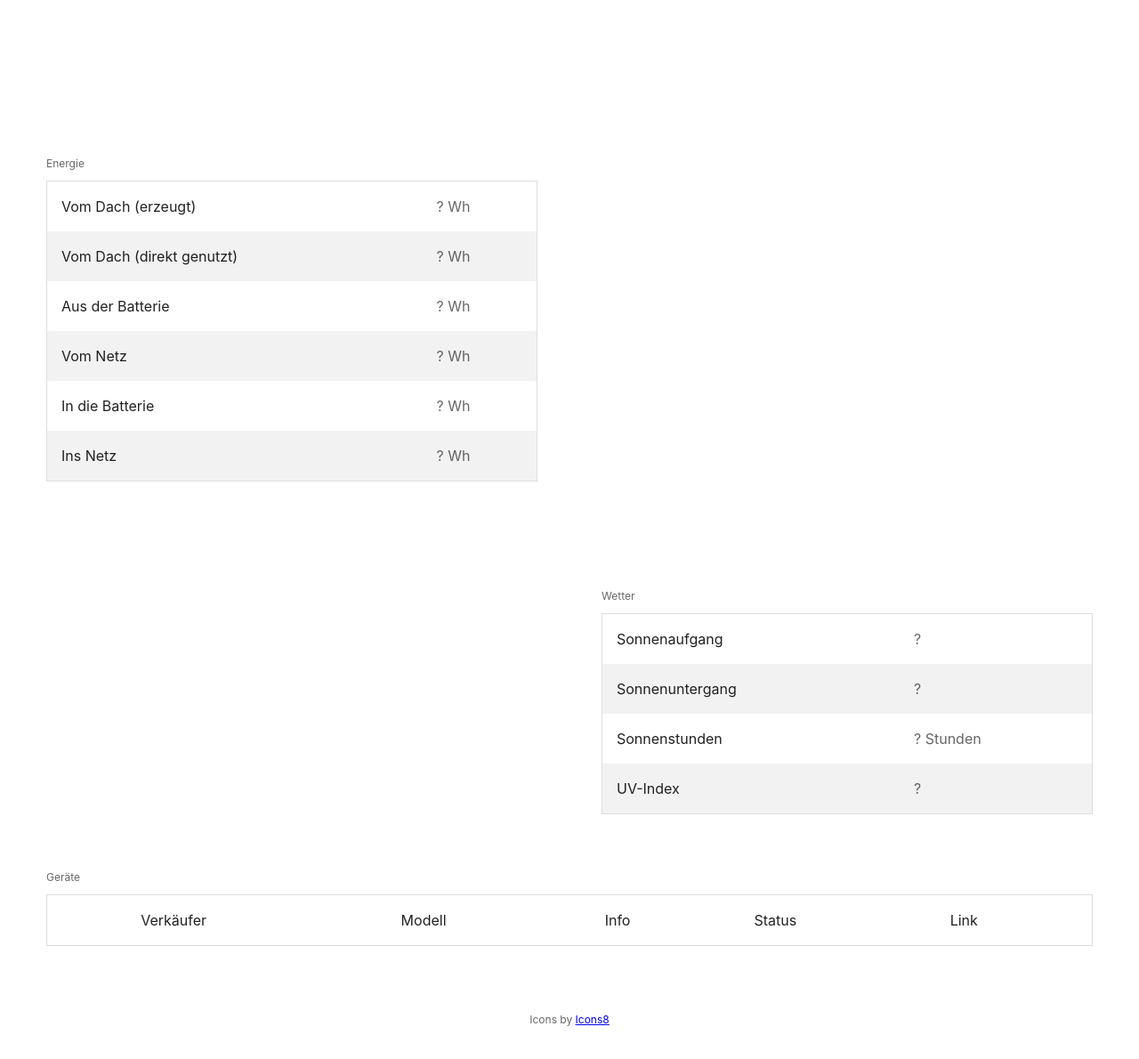
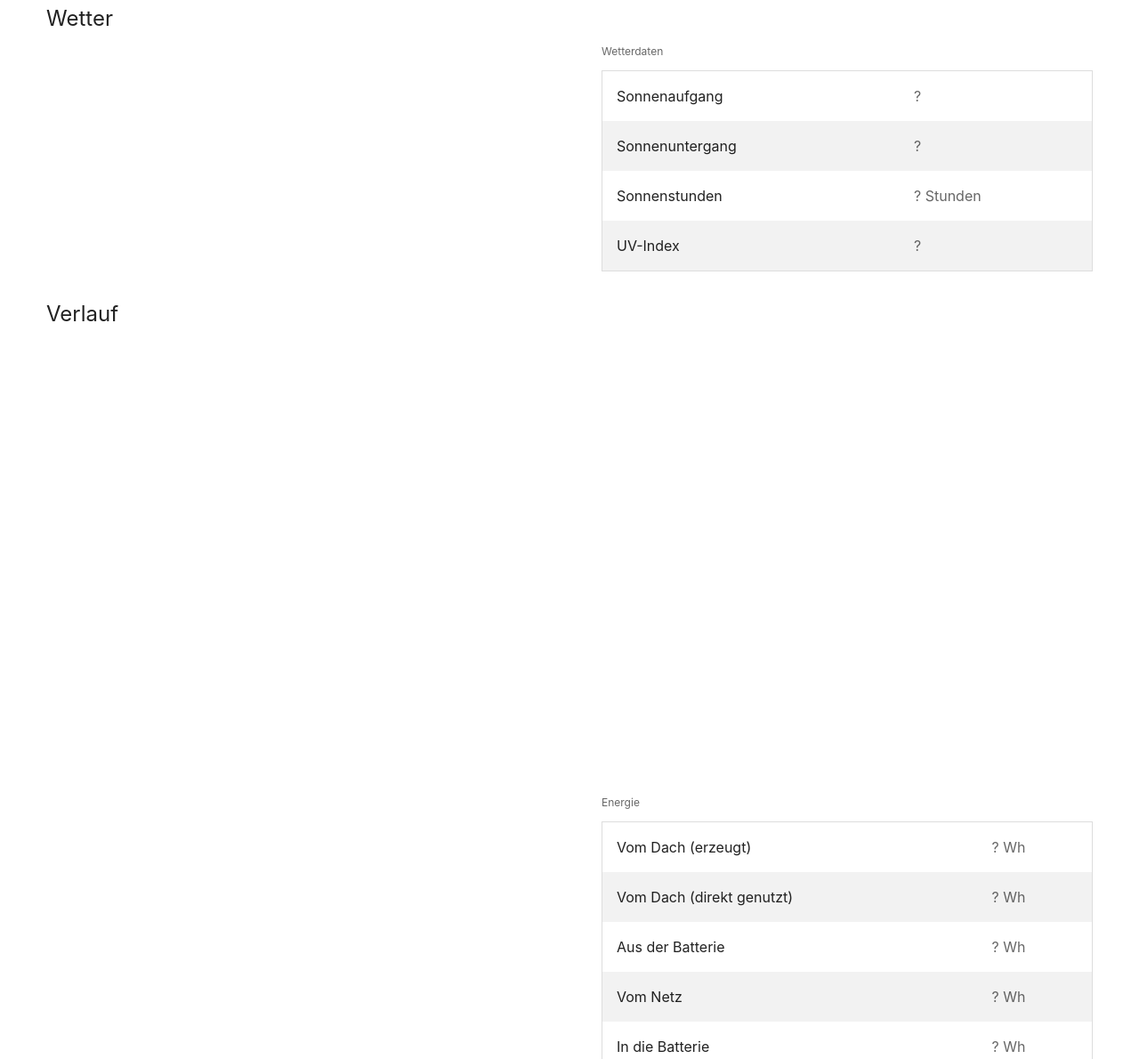
Before and after one commit to Domi04151309/SMA, a website: page public/index.html in a window 1280 px wide. Shown: the part 501-1691 px from the top of the page at 89% size. Drawn offline with Linux system fonts and the light colour scheme.

Commit message:
Restructure layout

```diff
--- a/public/components/history-charts.js
+++ b/public/components/history-charts.js
@@ -89,7 +89,7 @@ export class HistoryCharts {
         datasets: [
           {
             chartType: 'line',
-            name: 'Batterie',
+            name: 'Batterieladung',
             values: json.map(item => item.batteryPercentage ?? 0)
           }
         ],
--- a/public/components/weather-section.js
+++ b/public/components/weather-section.js
@@ -50,7 +50,8 @@ export class WeatherSection {
       },
       lineOptions: {
         hideDots: 1,
-        regionFill: 1
+        regionFill: 1,
+        spline: 1
       },
       title: 'Wetterverlauf',
       tooltipOptions: {
--- a/public/index.html
+++ b/public/index.html
@@ -14,6 +14,8 @@
       <h1>Solarenergie</h1>
     </header>
     <main>
+      <h2>Echtzeit-Übersicht</h2>
+      <div class="grid-1-2">
         <div id="diagram">
           <div></div>
           <div></div>
@@ -46,9 +48,38 @@
             <small>Netz</small>
           </div>
         </div>
+      </div>
+      <h2>Wetter</h2>
+      <div class="grid-1-2">
+        <div id="weather-chart"></div>
+        <div id="weather">
+          <h3>Wetterdaten</h3>
+          <table>
+            <tr>
+              <th>Sonnenaufgang</th>
+              <td id="sunrise">?</td>
+            </tr>
+            <tr>
+              <th>Sonnenuntergang</th>
+              <td id="sunset">?</td>
+            </tr>
+            <tr>
+              <th>Sonnenstunden</th>
+              <td><span id="sun-hours">?</span> Stunden</td>
+            </tr>
+            <tr>
+              <th>UV-Index</th>
+              <td id="uv-index">?</td>
+            </tr>
+          </table>
+        </div>
+      </div>
+      <h2>Verlauf</h2>
+      <div class="grid-1-2">
         <div id="history-chart"></div>
+        <div id="battery-chart"></div>
         <div id="energy">
-        <h2>Energie</h2>
+          <h3>Energie</h3>
           <table>
             <tr>
               <th>Vom Dach (erzeugt)</th>
@@ -76,32 +107,14 @@
             </tr>
           </table>
         </div>
+      </div>
+      <h2>Nachhaltigkeit</h2>
+      <div class="grid-1-2">
         <div id="source-chart"></div>
-      <div id="battery-chart"></div>
-      <div id="weather-chart"></div>
-      <div id="weather">
-        <h2>Wetter</h2>
-        <table>
-          <tr>
-            <th>Sonnenaufgang</th>
-            <td id="sunrise">?</td>
-          </tr>
-          <tr>
-            <th>Sonnenuntergang</th>
-            <td id="sunset">?</td>
-          </tr>
-          <tr>
-            <th>Sonnenstunden</th>
-            <td><span id="sun-hours">?</span> Stunden</td>
-          </tr>
-          <tr>
-            <th>UV-Index</th>
-            <td id="uv-index">?</td>
-          </tr>
-        </table>
       </div>
+      <h2>Einstellungen</h2>
       <div id="devices">
-        <h2>Geräte</h2>
+        <h3>Geräte</h3>
         <table>
           <tr>
             <th></th>
--- a/public/main.css
+++ b/public/main.css
@@ -31,21 +31,15 @@ header h1 {
   margin: 0;
 }
 main {
-  display: grid;
   margin-top: 54px;
   padding: 16px;
-  gap: 16px;
-  grid-template-columns: repeat(1, 1fr);
-  align-items: center;
-}
-main > * {
-  overflow: hidden;
 }
 h1, h2, h3, h4, h5, h6, th {
   font-weight: normal;
   color: var(--text-color-primary);
 }
-h2, text {
+h3, text {
+  margin-top: 0;
   font-size: 12px;
   color: var(--text-color-secondary);
 }
@@ -67,6 +61,12 @@ footer {
   text-align: center;
   font-size: 12px;
   box-sizing: border-box;
+}
+
+.grid-1-2 {
+  display: grid;
+  gap: 16px;
+  grid-template-columns: repeat(1, 1fr);
 }
 
 #diagram {
@@ -133,12 +133,13 @@ footer {
   background-image: url(/images/icons8-minus-96.png);
 }
 
-#diagram, #history-chart, #energy {
+#history-chart {
   grid-row: span 2;
 }
 
-#energy, #weather, #devices {
-  padding: 10px 20px;
+h2, #energy, #weather, #devices {
+  margin-bottom: 0;
+  padding: 0 20px 10px;
 }
 #devices tr:not(:first-child) {
   display: block;
@@ -158,6 +159,7 @@ footer {
   margin-top: -64px;
   height: 304px;
   width: 100%;
+  overflow: hidden;
 }
  #history-chart {
   height: 544px;
@@ -169,11 +171,13 @@ footer {
 
 @media screen and (min-width: 1080px) {
   main {
+    padding: 32px;
+  }
+  .grid-1-2 {
     grid-template-columns: repeat(2, 2fr);
-    padding: 32px;
     gap: 32px;
   }
-  #devices {
+  #devices, #history-chart {
     grid-column: span 2;
   }
   #devices tr:not(:first-child) {
```
Lines whose indentation alone changed are shown as unchanged.
